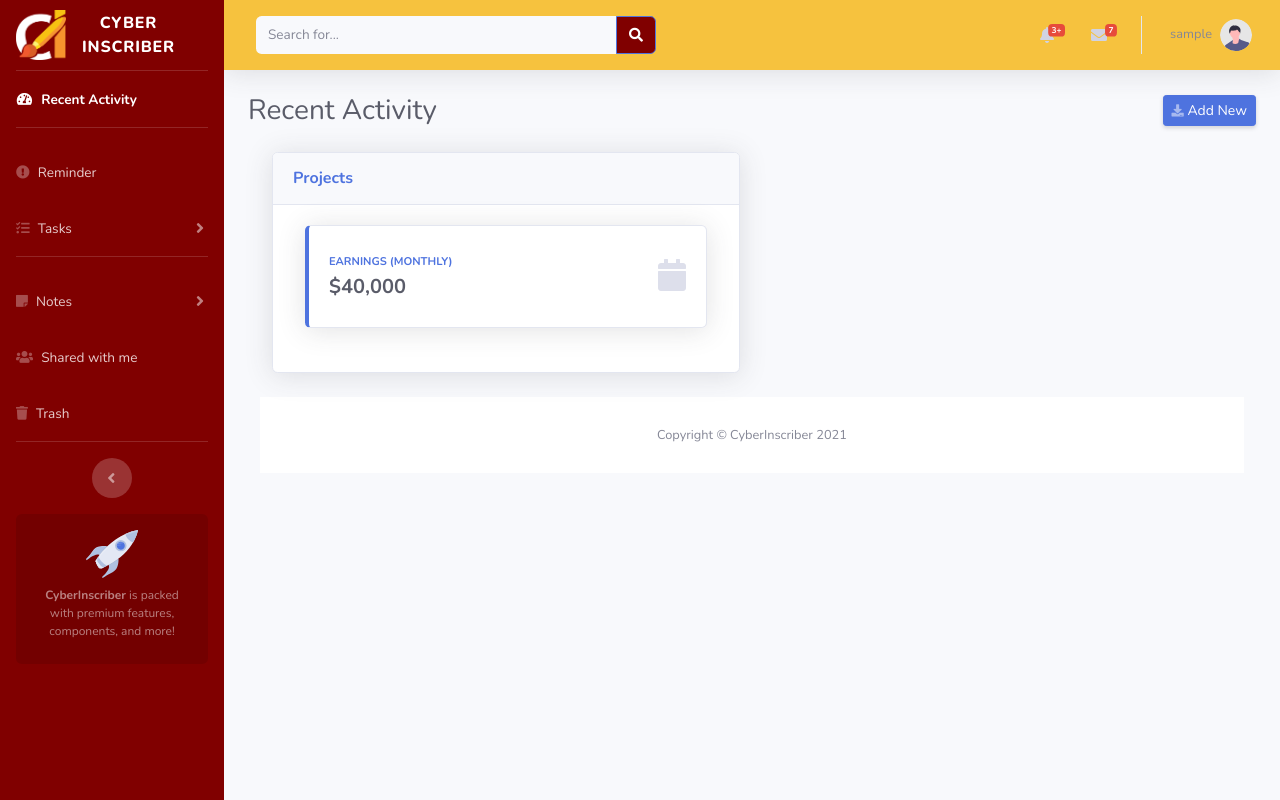
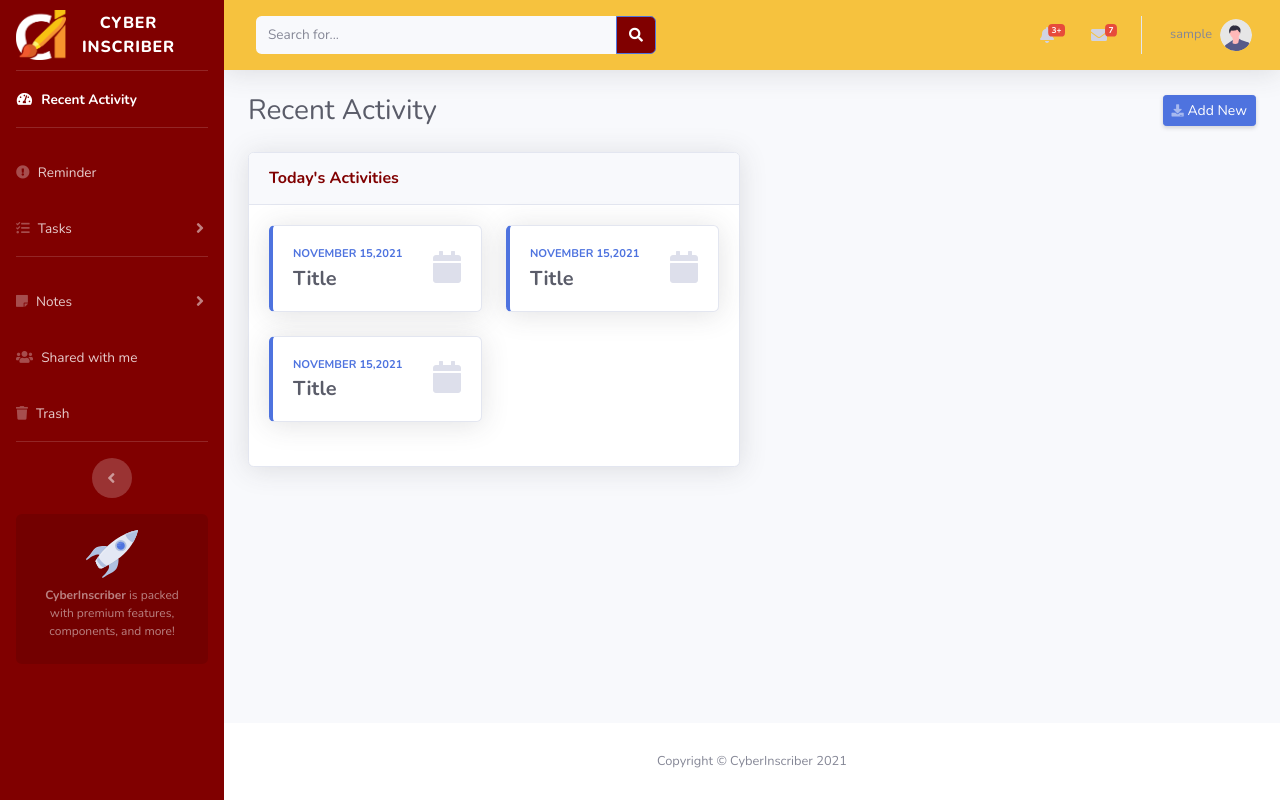
Before and after one commit to gelxx/appdevproject, a Django app: page /cyberinscriber/myhome in a window 1280 px wide. Run offline with Django 3.2, Linux system fonts and the light colour scheme; the visitor is signed in with stand-in values (Sample User, id 1); some libraries are stand-ins or nearby versions.

Commit message:
Update myhome.html

```diff
--- a/cyberinscriber/templates/myhome.html
+++ b/cyberinscriber/templates/myhome.html
@@ -350,25 +350,23 @@
                     </div>
 
 
-                    <div class="col">
-
+                    <div class="row">
                         <!-- Content Column -->
                         <div class="col-lg-6 mb-4">
-
                             <!-- Project Card Example -->
                             <div class="card shadow mb-4">
                                 <div class="card-header py-3">
-                                    <h6 class="m-0 font-weight-bold text-primary">Projects</h6>
+                                    <h6 class="m-0 font-weight-bold" style="color:#800000">Today's Activities</h6>
                                 </div>
-                                <div class="card-body">
-                                    <div class="col-xl col-md mb-4">
-                                        <div class="card border-left-primary shadow h-100 py-2">
+                                <div class="card-body row">
+                                    <div class="col-lg-6 mb-4">
+                                        <div class="card border-left-primary shadow h-100 py-">
                                             <div class="card-body">
                                                 <div class="row no-gutters align-items-center">
                                                     <div class="col mr-2">
                                                         <div class="text-xs font-weight-bold text-primary text-uppercase mb-1">
-                                                            Earnings (Monthly)</div>
-                                                        <div class="h5 mb-0 font-weight-bold text-gray-800">$40,000</div>
+                                                           November 15,2021</div>
+                                                        <div class="h5 mb-0 font-weight-bold text-gray-800">Title</div>
                                                     </div>
                                                     <div class="col-auto">
                                                         <i class="fas fa-calendar fa-2x text-gray-300"></i>
@@ -377,25 +375,61 @@
                                             </div>
                                         </div>
                                     </div>
+                                    <div class="col-lg-6 mb-4">
+                                        <div class="card border-left-primary shadow h-100 py-">
+                                            <div class="card-body">
+                                                <div class="row no-gutters align-items-center">
+                                                    <div class="col mr-2">
+                                                        <div class="text-xs font-weight-bold text-primary text-uppercase mb-1">
+                                                           November 15,2021</div>
+                                                        <div class="h5 mb-0 font-weight-bold text-gray-800">Title</div>
+                                                    </div>
+                                                    <div class="col-auto">
+                                                        <i class="fas fa-calendar fa-2x text-gray-300"></i>
+                                                    </div>
+                                                </div>
+                                            </div>
+                                        </div>
+                                    </div>
+                                    <div class="col-lg-6 mb-4">
+                                        <div class="card border-left-primary shadow h-100 py-">
+                                            <div class="card-body">
+                                                <div class="row no-gutters align-items-center">
+                                                    <div class="col mr-2">
+                                                        <div class="text-xs font-weight-bold text-primary text-uppercase mb-1">
+                                                           November 15,2021</div>
+                                                        <div class="h5 mb-0 font-weight-bold text-gray-800">Title</div>
+                                                    </div>
+                                                    <div class="col-auto">
+                                                        <i class="fas fa-calendar fa-2x text-gray-300"></i>
+                                                    </div>
+                                                </div>
+                                            </div>
+                                        </div>
+                                    </div>
+
                                 </div>
                             </div>
-                </div>
+                        </div>
+                    </div>
 
-            <!-- Footer -->
-            <footer class="sticky-footer bg-white">
+
+
+        </div>
+        <!-- End of Content Wrapper -->
+
+    </div>
+    <!-- End of Page Wrapper -->
+
+   <!-- Footer -->
+            <footer class="sticky-footer  bg-white">
                 <div class="container my-auto">
                     <div class="copyright text-center my-auto">
                         <span>Copyright &copy; CyberInscriber 2021</span>
                     </div>
                 </div>
             </footer>
-            <!-- End of Footer -->
-
-        </div>
-        <!-- End of Content Wrapper -->
-
-    </div>
-    <!-- End of Page Wrapper -->
+    <!-- End of Footer -->
 
     <!-- Scroll to Top Button-->
     <a class="scroll-to-top rounded" href="#page-top">
```
